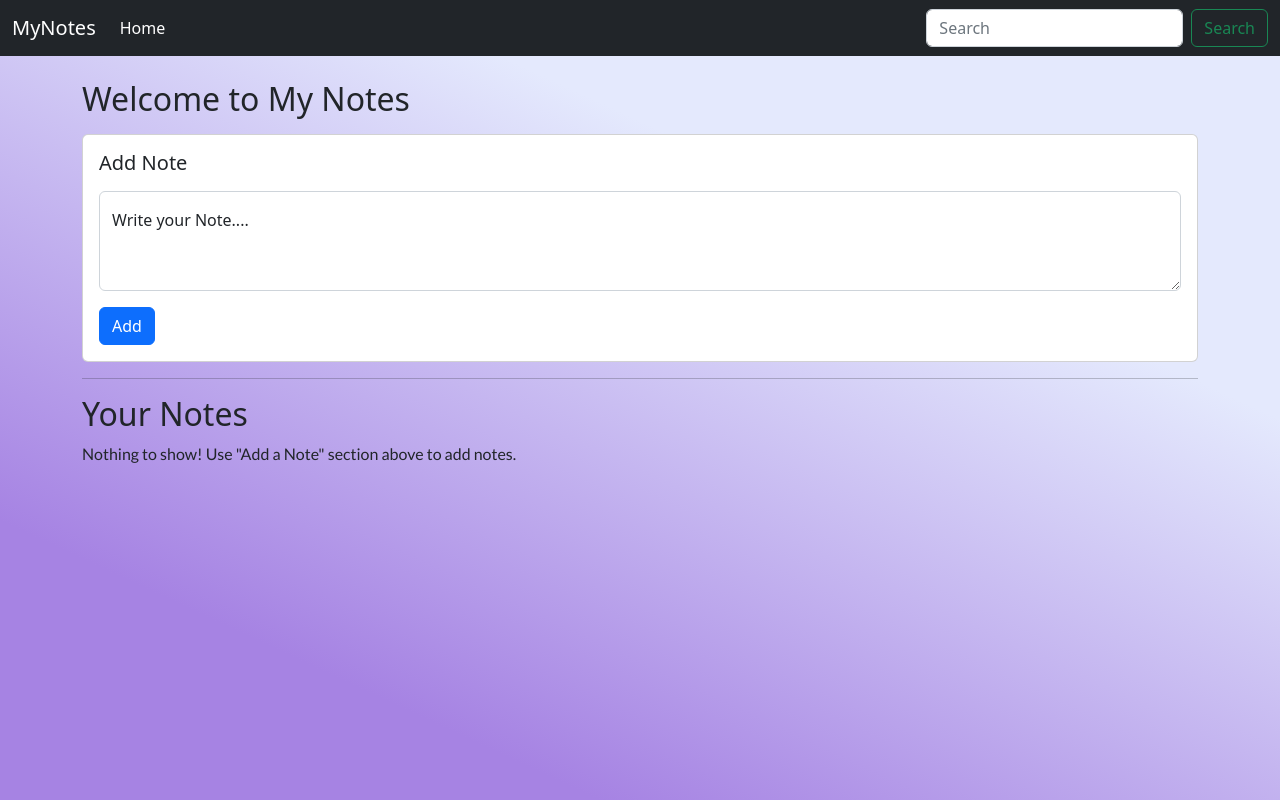
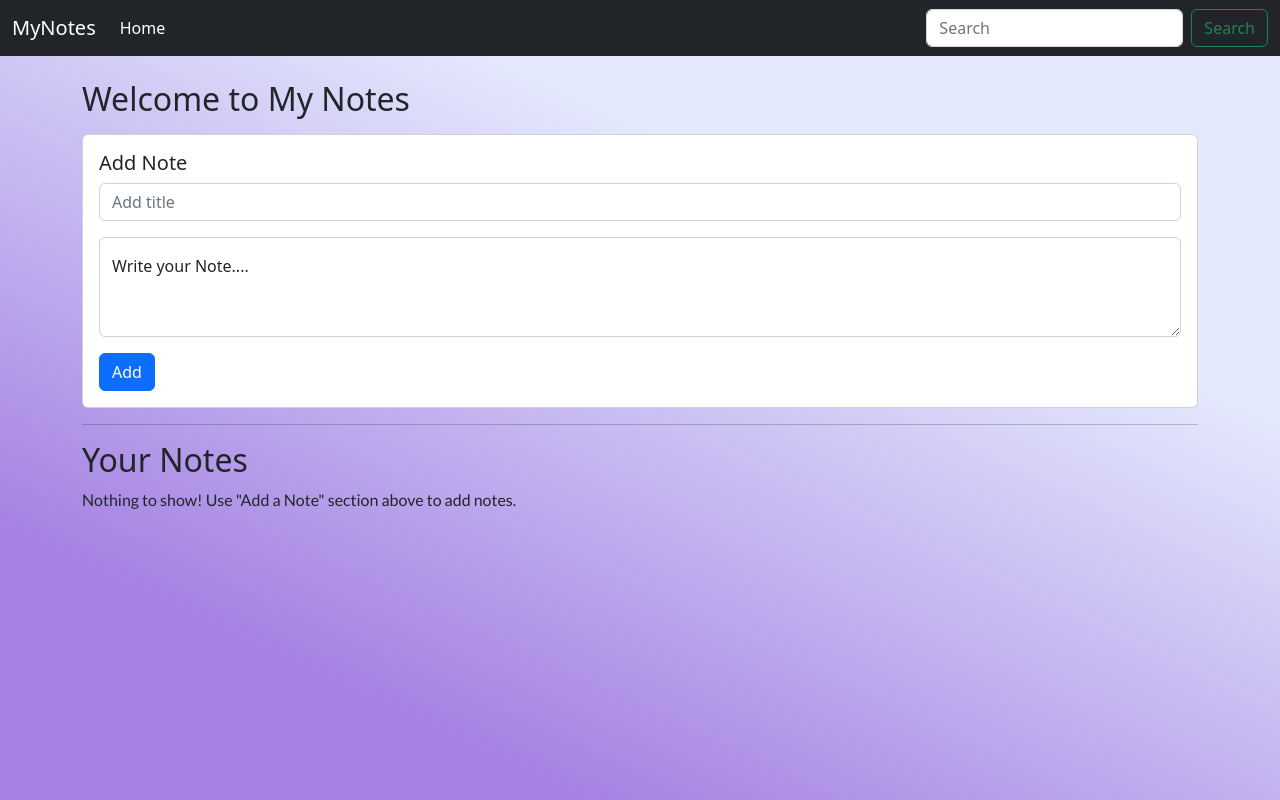
Before and after one commit to Rohitkushwaha01/MyNotes, a plain HTML site: page index.html in a window 1280 px wide. Drawn offline with nearby package versions, Linux system fonts and the light colour scheme; a web font is replaced by a local one.

Commit message:
Added title

```diff
--- a/index.html
+++ b/index.html
@@ -56,6 +56,9 @@
       <div class="card">
         <div class="card-body">
           <h5 class="card-title">Add Note</h5>
+          <div class="mb-3">
+            <input type="text" class="form-control" id="addtitle" placeholder="Add title">
+          </div>
           <div class="form-floating my-3">
             <textarea
               class="form-control"
```
